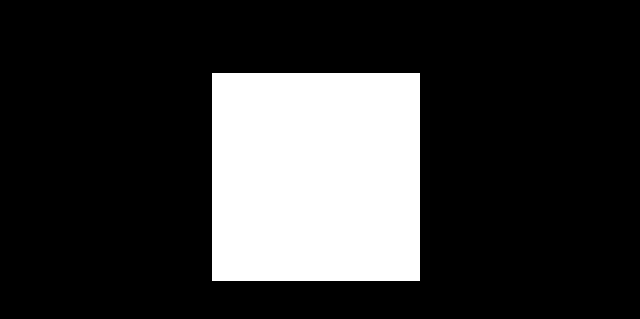
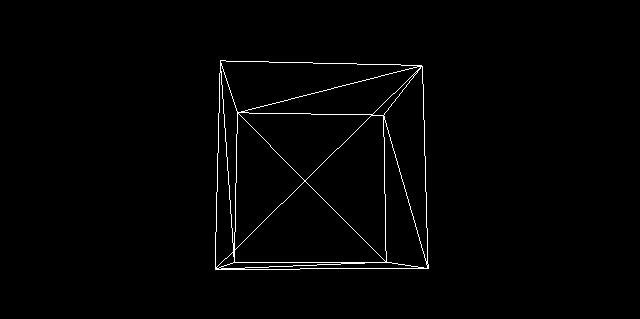
Before and after one commit to chloesun/learningThreeJS, a website: page index.html in a window 1280 px wide. Shown: the part 223-542 px from the top of the page, without its empty margins (324-964 px from the left). Drawn offline with nearby package versions, Linux system fonts and the light colour scheme.

Commit message:
make the cube rotate

```diff
--- a/index.html
+++ b/index.html
@@ -31,11 +31,29 @@
         renderer.setSize(window.innerWidth, window.innerHeight);
         document.body.appendChild(renderer.domElement);
 
+        //create the shape
+        var geometry = new THREE.BoxGeometry(1, 1, 1);
+
+        //create a material, colour or image texture
+        var material = new THREE.MeshBasicMaterial({ color: 0xFFFFFF, wireframe: true });
+        var cube = new THREE.Mesh(geometry, material);
+        scene.add(cube);
+
+        // var geometry = new THREE.CylinderGeometry(4, 4, 10, 20);
+        // var material = new THREE.MeshBasicMaterial({ color: 0xFFFFFF, wireframe: true });
+        // var cylinder = new THREE.Mesh(geometry, material);
+        // scene.add(cylinder);
+
+        //make the box visible
+        camera.position.z = 3;
+
+
         //game logic
         //GameLoop is the heart of every game, all the code that makes the game interactive and
         // dynamic goes in the game loop
         var update = function () {
-
+            cube.rotation.x += 0.01;
+            cube.rotation.y += 0.005;
         };
 
         var render = function () {
@@ -51,16 +69,8 @@
         GameLoop();
 
 
-        //create the shape
-        var geometry = new THREE.BoxGeometry(1, 1, 1);
 
-        //create a material, colour or image texture
-        var material = new THREE.MeshBasicMaterial({ color: 0xFFFFFF, wireframe: false });
-        var cube = new THREE.Mesh(geometry, material);
-        scene.add(cube);
 
-        //make the box visible
-        camera.position.z = 3;
 
 
 
```
